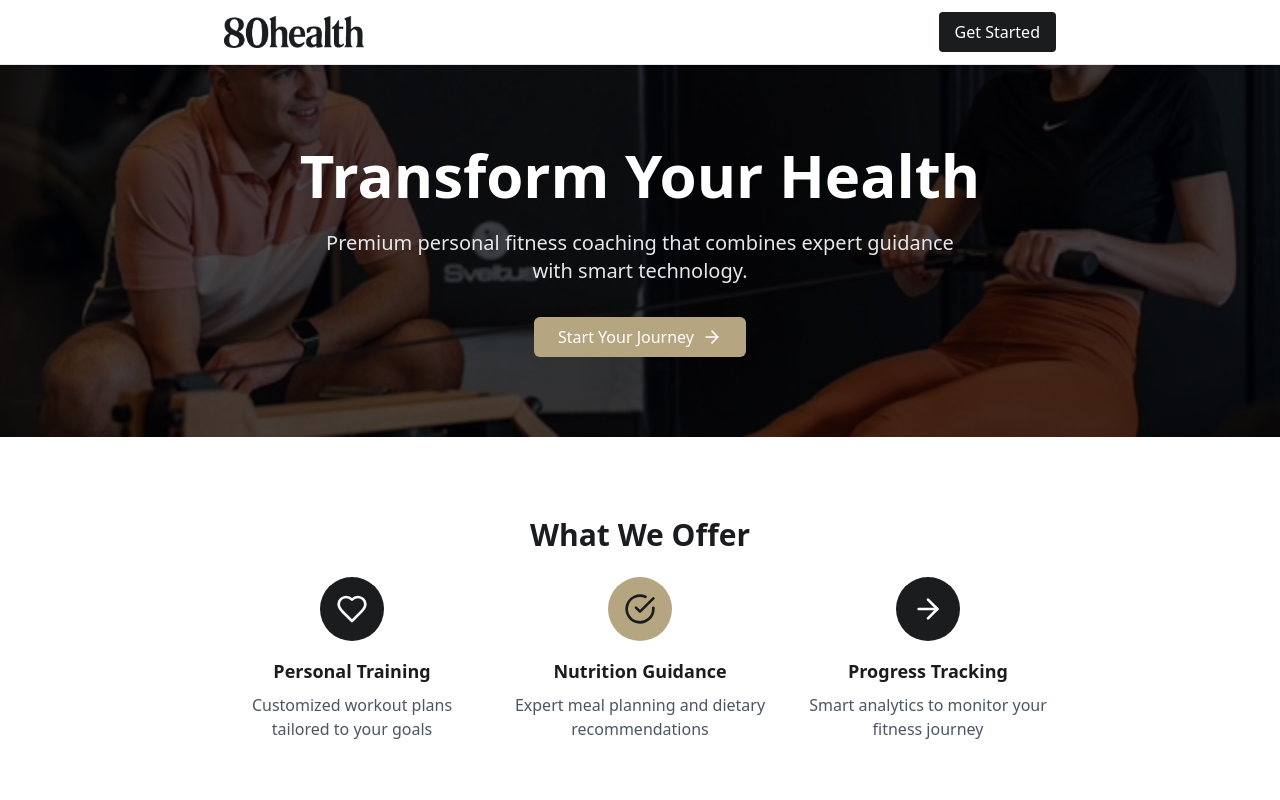
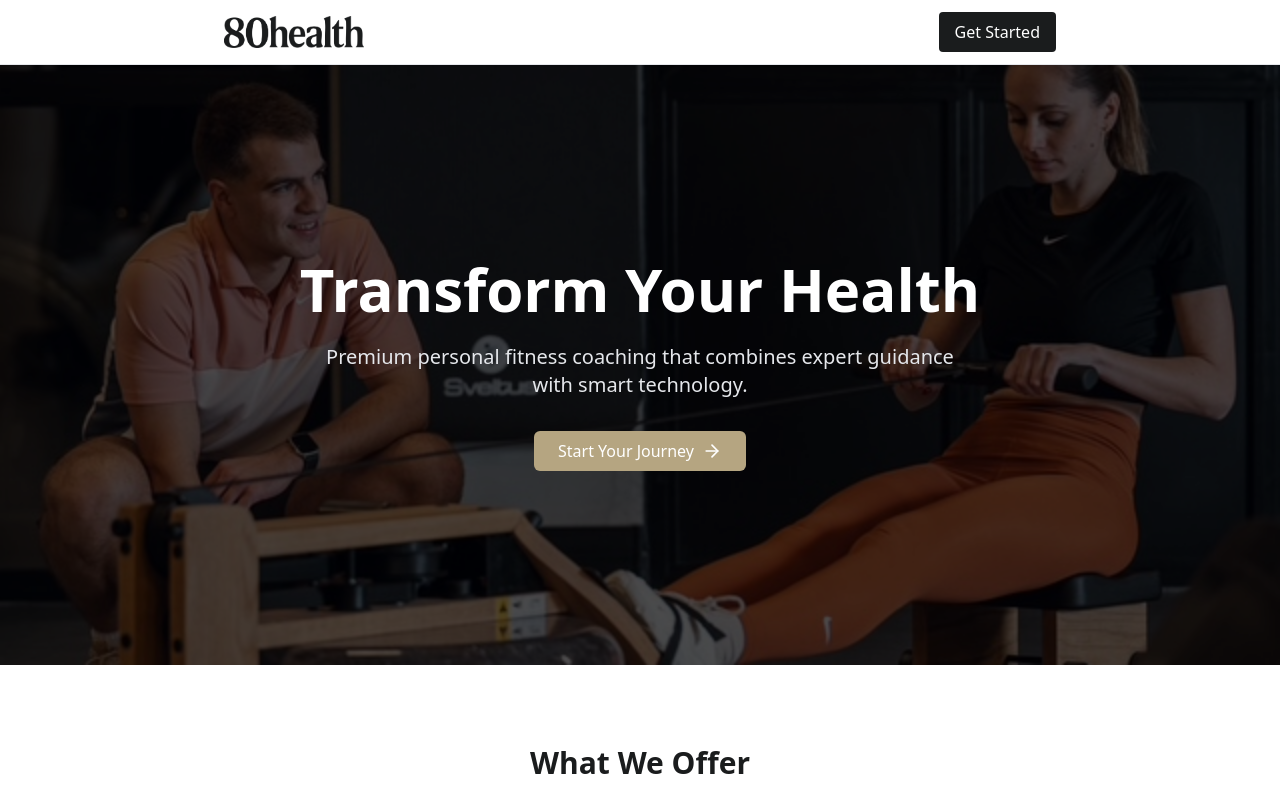
Before and after one commit to JocelynTPA/80health, a React (Create React App) app: page / in a window 1280 px wide. Shown: the top 800 px of the page. Built offline with nearby package versions, Linux system fonts and the light colour scheme.

Commit message:
Update App.jsx

```diff
--- a/src/App.jsx
+++ b/src/App.jsx
@@ -24,7 +24,7 @@ function App() {
       </header>
 
       {/* Hero Section */}
-      <section className="relative py-20 overflow-hidden">
+      <section className="relative h-[600px] overflow-hidden">
   <div className="absolute inset-0">
     <img
       src={heroFitness}
@@ -33,7 +33,8 @@ function App() {
     />
     <div className="absolute inset-0 bg-black bg-opacity-70"></div>
   </div>
-        <div className="relative max-w-4xl mx-auto px-4 sm:px-6 lg:px-8 text-center">
+
+  <div className="relative max-w-4xl mx-auto px-4 sm:px-6 lg:px-8 h-full flex flex-col items-center justify-center text-center">
     <div className="text-white">
       <h1 className="text-4xl lg:text-6xl font-bold mb-6">
         Transform Your Health
@@ -41,7 +42,7 @@ function App() {
       <p className="text-xl mb-8 text-gray-200 max-w-2xl mx-auto">
         Premium personal fitness coaching that combines expert guidance with smart technology.
       </p>
-          <div className="flex justify-center mt-6">
+      <div className="flex justify-center">
         <Button className="bg-gold text-charcoal hover:bg-white hover:text-charcoal px-6 py-2 rounded-md flex items-center gap-2 text-base font-medium">
           Start Your Journey
           <ArrowRight className="h-5 w-5" />
```
Lines whose indentation alone changed are shown as unchanged.
